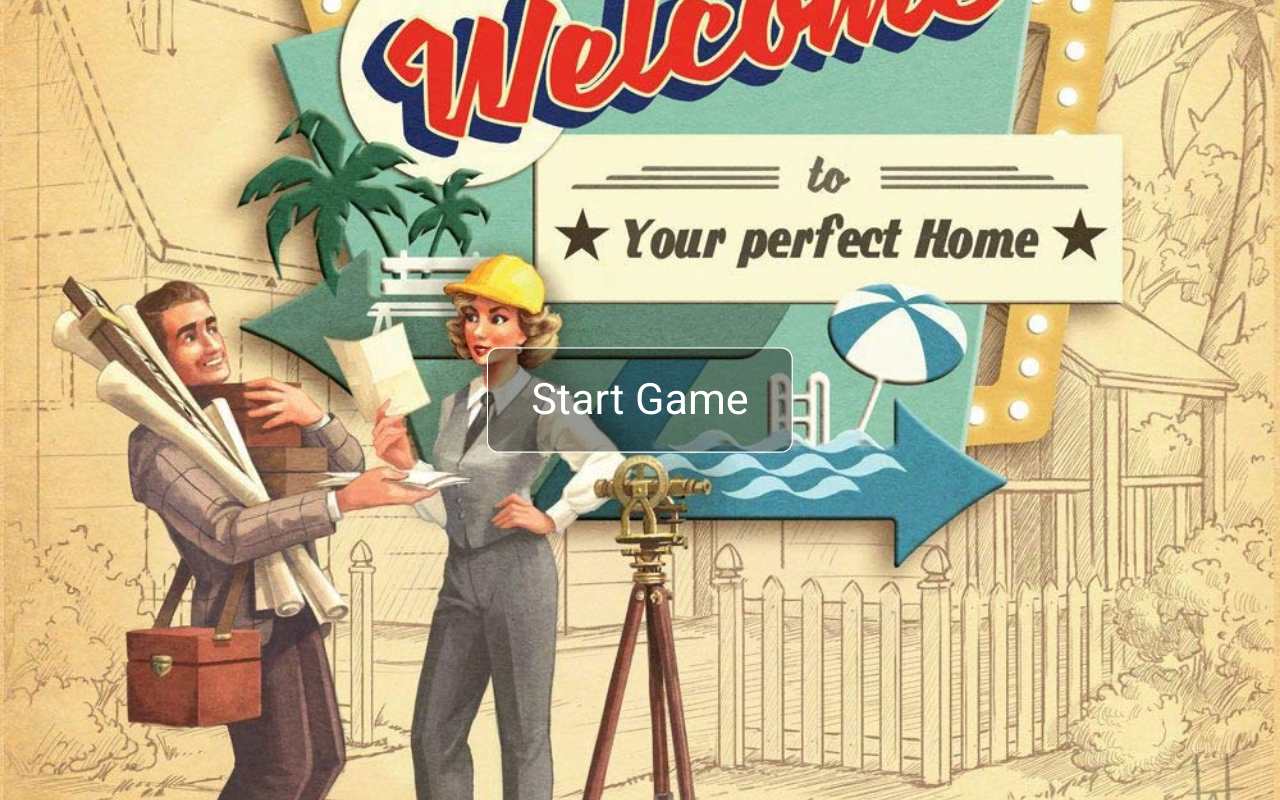
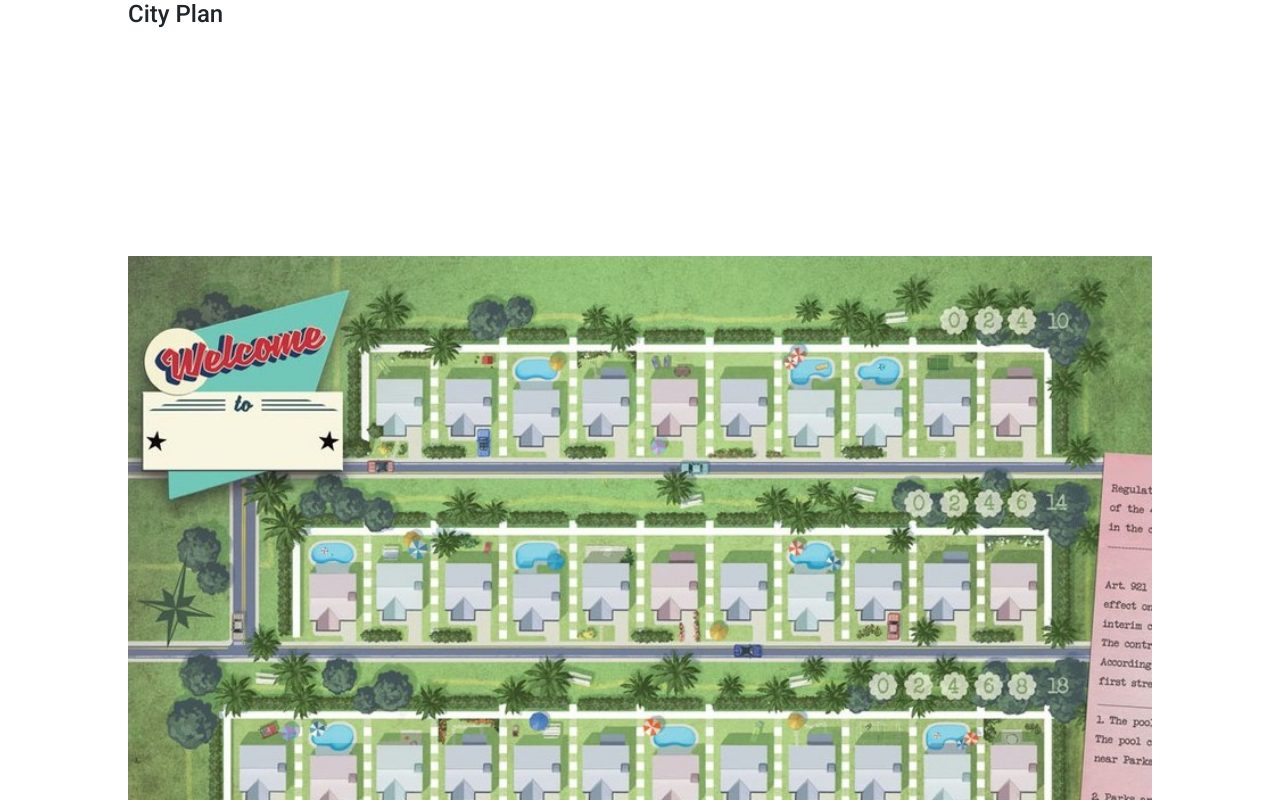
Before and after one commit to yc-shawn/welcome-to-your-perfect-home, an Angular app: page /welcome-to-your-perfect-home#/game in a window 1280 px wide. Before the commit this address led to /welcome-to-your-perfect-home#/. Shown: the top 800 px of the page. Built offline with nearby package versions, Linux system fonts and the light colour scheme.

Commit message:
Add game page

```diff
--- a/src/app/app.routing.ts
+++ b/src/app/app.routing.ts
@@ -12,6 +12,10 @@ const routes: Routes = [
     loadChildren: () => import('./auth/auth.module').then(m => m.AuthModule),
   },
   {
+    path: 'game',
+    loadChildren: () => import('./game/game.module').then(m => m.GameModule),
+  },
+  {
     path: '**',
     redirectTo: '',
   }
--- /dev/null
+++ b/src/app/game/game/game.component.html
@@ -0,0 +1,9 @@
+<section class="game__container game__actions">
+  <div>
+    <h4>City Plan</h4>
+  </div>
+</section>
+<section class="game__container">
+  <img src="assets/images/game.jpg" alt="game" class="game__map">
+  <div class="game__map-overlay"></div>
+</section>
--- /dev/null
+++ b/src/app/game/game/game.component.scss
@@ -0,0 +1,26 @@
+:host {
+  display: block;
+  height: 100%;
+
+  .game__actions {
+    height: 256px;
+  }
+
+  .game__container {
+    position: relative;
+    max-width: 1024px;
+    margin: 0 auto;
+
+    .game__map {
+      width: 100%;
+    }
+
+    .game__map-overlay {
+      position: absolute;
+      top: 0;
+      left: 0;
+      right: 0;
+      bottom: 0;
+    }
+  }
+}
--- /dev/null
+++ b/src/app/game/game/game.component.ts
@@ -0,0 +1,15 @@
+import { Component, OnInit } from '@angular/core';
+
+@Component({
+  selector: 'app-game',
+  templateUrl: './game.component.html',
+  styleUrls: ['./game.component.scss']
+})
+export class GameComponent implements OnInit {
+
+  constructor() { }
+
+  ngOnInit() {
+  }
+
+}
--- a/src/app/home/home/home.component.html
+++ b/src/app/home/home/home.component.html
@@ -12,7 +12,7 @@
 
     <h4>Room</h4>
     <div>
-      <button mat-raised-button color="primary">
+      <button mat-raised-button color="primary" (click)="onJoinRoom()">
         Join
       </button>
     </div>
--- a/src/app/home/home/home.component.ts
+++ b/src/app/home/home/home.component.ts
@@ -26,4 +26,8 @@ export class HomeComponent implements OnInit {
     }
   }
 
+  onJoinRoom() {
+    this._router.navigateByUrl('/game');
+  }
+
 }
```
Also changed, not shown: src/app/game/game.module.ts (added, +15 -0 lines), src/assets/images/game.jpg (added), 1 other file (tests, documents, lock files or other folders).
